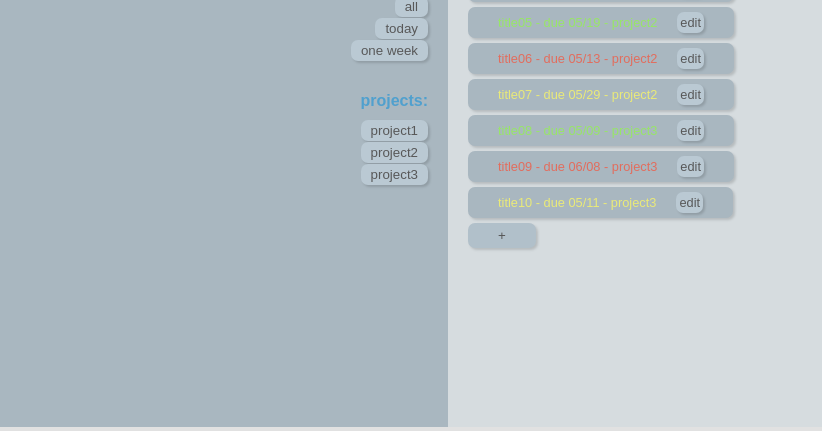
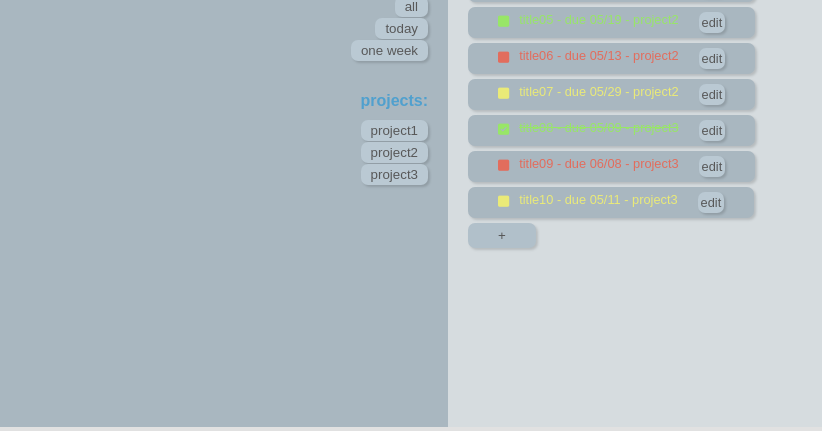
Before and after one commit to hoon-GitHub/odin-todo_list, a website built with webpack: page src/index.html in a window 1280 px wide. Shown: the part 342-773 px from the top of the page, without its empty margins (0-822 px from the left). Built offline with nearby package versions, Linux system fonts and the light colour scheme.

Commit message:
Add checkbox to indicate/toggle completed status
Toggle functionality still pending

```diff
--- a/src/modules/render_list.js
+++ b/src/modules/render_list.js
@@ -16,8 +16,24 @@ export function renderList(list) {
 
   for (let i = 0; i < list.length; i++) {
     const todoDom = document.createElement('div');
+    const infoDom = document.createElement('div');
     todoDom.classList.add('todoItem');
-    todoDom.innerText = list[i].info();
+
+    // checkbox
+    const checkBox = document.createElement('i');
+    checkBox.classList.add('fa-solid');
+    if (list[i].completed) {
+      checkBox.classList.add('fa-square-check');
+      todoDom.appendChild(checkBox);
+      infoDom.style.setProperty("text-decoration", "line-through");
+    } else {
+      checkBox.classList.add('fa-square');
+      todoDom.appendChild(checkBox);
+    }
+
+    // main information
+    infoDom.innerText = list[i].info();
+    todoDom.appendChild(infoDom);
 
     // add an edit button for each Todo
     const editBtn = document.createElement('button');
--- a/src/modules/todo.js
+++ b/src/modules/todo.js
@@ -9,7 +9,7 @@ export class Todo {
     this.dueDate = dueDate;
     this.priority = priority.toLowerCase();
     this.project = project;
-    this.completion = false;
+    this.completed = false;
   }
 
   info() {
@@ -30,3 +30,7 @@ list.push(new Todo('title07', 'Sample description 07', addDays(Date(), 20), 'med
 list.push(new Todo('title08', 'Sample description 08', Date(), 'low', 'project3'));
 list.push(new Todo('title09', 'Sample description 09', addDays(Date(), 30), 'high', 'project3'));
 list.push(new Todo('title10', 'Sample description 10', addDays(Date(), 2), 'med', 'project3'));
+
+list[1].completed = true;
+list[3].completed = true;
+list[7].completed = true;
--- a/src/style.css
+++ b/src/style.css
@@ -2,6 +2,7 @@
   margin: 0;
   padding: 0;
   box-sizing: border-box;
+  outline: none;
 }
 
 :root {
@@ -84,12 +85,23 @@ body {
 }
 
 .todoItem {
+  display: flex;
   margin-bottom: 5px;
   padding: 5px 30px;
   border-radius: 7px;
   box-shadow: rgba(0, 0, 0, 0.15) 1.95px 1.95px 2.6px;
   background-color: var(--nav-bg);
   font-size: 0.8rem;
+}
+
+/* checkbox */
+.fa-solid {
+  align-self: center;
+  margin-right: 10px;
+}
+
+.fa-solid:hover {
+  filter: brightness(120%);
 }
 
 .editBtn {
@@ -160,6 +172,13 @@ dialog form select {
   border-radius: 7px;
   border: none;
   background-color: var(--content-bg);
+  font-family: "Poppins", sans-serif;
+}
+
+dialog form input:focus,
+dialog form textarea:focus,
+dialog form select:focus {
+  filter: brightness(120%);
 }
 
 #dialogBtnDiv {
```
Also changed, not shown: src/index.html (+2 -0 lines).
